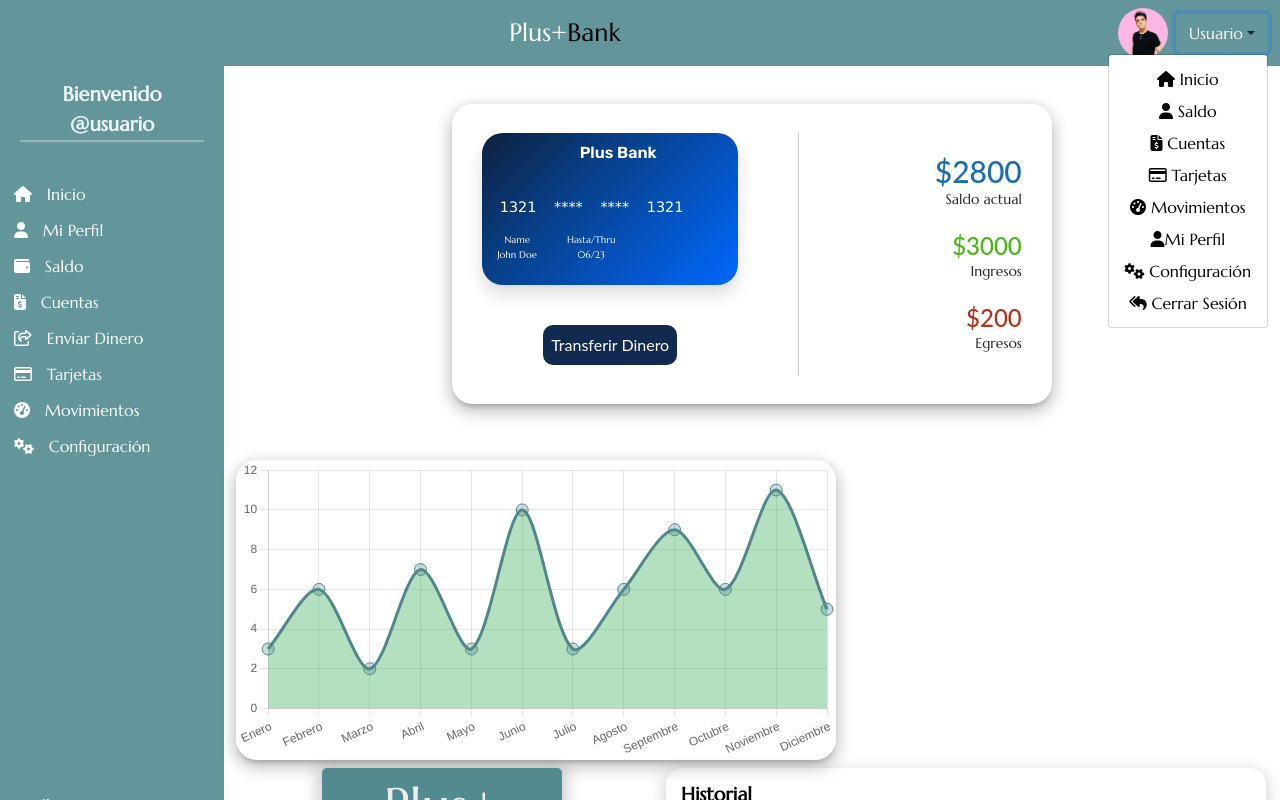
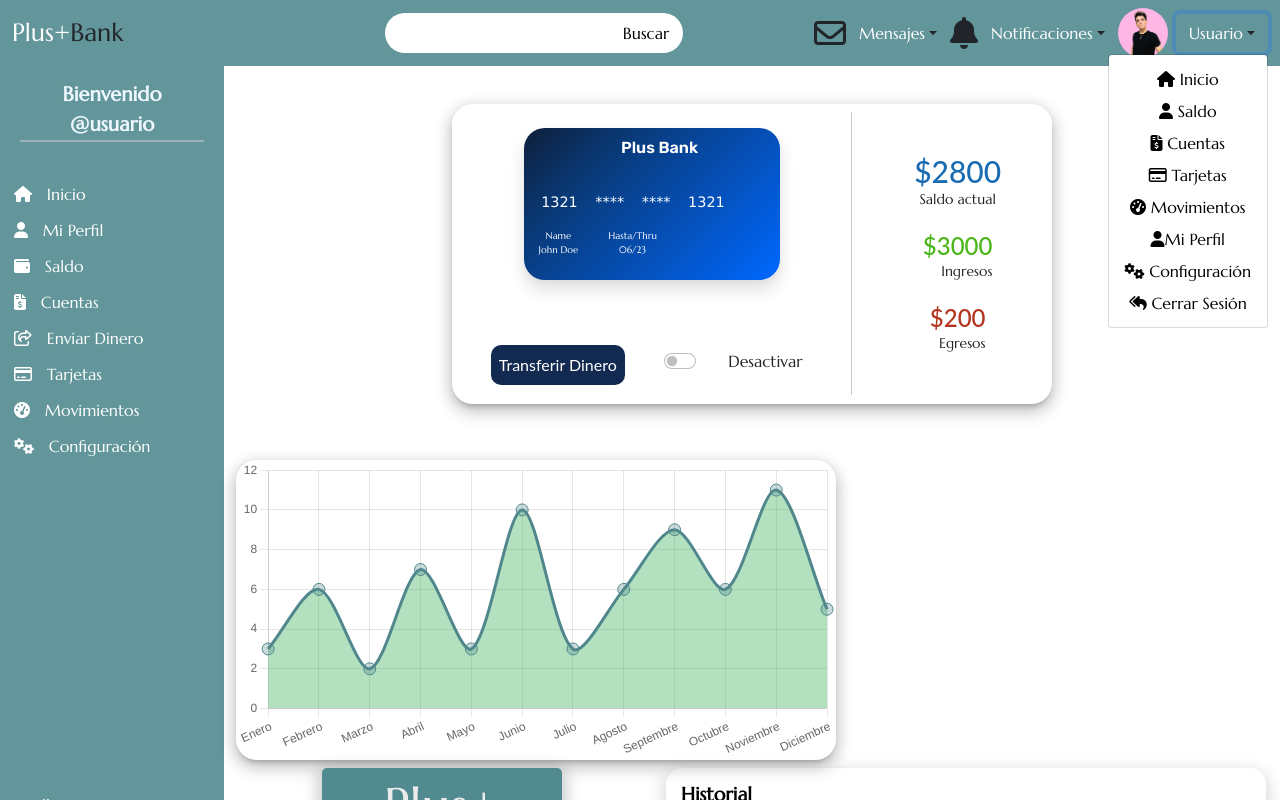
Before and after one commit to leandroheliz/Equipo42IDForIdeas, a React (Create React App) app: page /appHomebanking in a window 1280 px wide. Both pictures are taken after a click on the button "Usuario". Shown: the top 800 px of the page. Built offline with nearby package versions, Linux system fonts and the light colour scheme.

Commit message:
componentes home

```diff
--- a/src/Components/Pages/PagesHomebanking/Inicio.js
+++ b/src/Components/Pages/PagesHomebanking/Inicio.js
@@ -2,7 +2,6 @@ import Actividad from "./Actividad/Actividad";
 import Saldo from "./Saldo/Saldo";
 import Logo from "../../Logo/Logo";
 import Chart from "../Chart/Chart";
-// import Tarjeta from "./Tarjetas/Tarjeta";
 
 const Inicio = () => {
   return (
@@ -11,8 +10,6 @@ const Inicio = () => {
         <div className="col colHomebanking text-center">
         <Saldo/>
         <br/>
-        {/* <Tarjeta/>
-        <br/> */}
         </div>
         <div className="col mt-4">
          <Chart/>
--- a/src/Components/Pages/PagesHomebanking/NavHomebanking/NavHomebanking.js
+++ b/src/Components/Pages/PagesHomebanking/NavHomebanking/NavHomebanking.js
@@ -1,57 +1,38 @@
-import { Dropdown } from 'react-bootstrap';
-import { Link } from 'react-router-dom';
-import fotoPerfil from '../../PagesHomebanking/PerfilUsuario/Img/perfil.jpg';
+import { Mensajes, Notificaciones, Search, PerfilUsuario } from "./Widgets/WidgetsGeneral";
 
 const NavHomebanking = () => {
   return (
     <nav className="navbar navbar-expand-lg navbar-light navBarHomebanking">
       <div className="container-fluid">
-    <button className="navbar-toggler" type="button" data-bs-toggle="collapse" data-bs-target="#navbarSupportedContent" aria-controls="navbarSupportedContent" aria-expanded="false" aria-label="Toggle navigation">
+        <button
+          className="navbar-toggler"
+          type="button"
+          data-bs-toggle="collapse"
+          data-bs-target="#navbarSupportedContent"
+          aria-controls="navbarSupportedContent"
+          aria-expanded="false"
+          aria-label="Toggle navigation">
           <i className="fas fa-user-cog"></i>
         </button>
         <div className="collapse navbar-collapse" id="navbarSupportedContent">
+          <ul className="navbar-nav me-auto mb-2 mb-lg-0">
+            <li className="nav-item">
+              <span style={{ fontSize: "25px", color: "white" }}>Plus+</span>
+              <span style={{ fontSize: "25px" }}>Bank</span>
+            </li>
+          </ul>
           <ul className="navbar-nav mx-auto mb-2 mb-lg-0">
             <li className="nav-item">
-          <Link to="" className="text-decoration-none text-black">
-         <span style={{fontSize: "25px", color: "white"}}>Plus+</span><span style={{fontSize: "25px"}}>Bank</span>
-          </Link>
+              <Search />
             </li>
           </ul>
-<Dropdown>
-    <img src={fotoPerfil} className="img-fluid rounded-circle avatarPerfil me-2" alt="" />
-  <Dropdown.Toggle variant="ligth" id="dropdown-basic">
-  <span className="text-white">Usuario</span>
-  </Dropdown.Toggle>
-  <Dropdown.Menu className="text-center">
-    <Dropdown.Item href="#/action-1">
-      <Link to="" className="text-decoration-none text-black"> <i className="fas fa-home"></i> Inicio</Link>
-      </Dropdown.Item>
-    <Dropdown.Item href="#/action-2">
-    <Link to="saldo" className="text-decoration-none text-black"><i className="fas fa-user"></i> Saldo</Link>
-    </Dropdown.Item>
-    <Dropdown.Item href="#/action-3">
-    <Link to="cuentas" className="text-decoration-none text-black"><i className="fas fa-file-invoice-dollar"></i>  Cuentas</Link>
-    </Dropdown.Item>
-    <Dropdown.Item href="#/action-4">
-    <Link to="tarjetas" className="text-decoration-none text-black"><i className="far fa-credit-card"></i> Tarjetas</Link>
-    </Dropdown.Item>
-    <Dropdown.Item href="#/action-5">
-    <Link to="movimientos" className="text-decoration-none text-black"> <i className="fas fa-tachometer-alt"></i> Movimientos</Link>
-    </Dropdown.Item>
-    <Dropdown.Item href="#/action-6">
-    <Link to="profile" className="text-decoration-none text-black"> <i className="fas fa-user"></i>Mi Perfil</Link>
-    </Dropdown.Item>
-    <Dropdown.Item href="#/action-7">
-    <Link to="configuracion" className="text-decoration-none text-black"><i className="fas fa-cogs"></i> Configuración</Link>
-    </Dropdown.Item>
-    <Dropdown.Item href="#/action-8"><Link to="/" className="text-decoration-none text-black"><i class="fas fa-reply-all"></i> Cerrar Sesión</Link>
-    </Dropdown.Item>
-  </Dropdown.Menu>
-</Dropdown>
+          <Mensajes />
+          <Notificaciones />
+          <PerfilUsuario />
         </div>
       </div>
     </nav>
-  )
-}
+  );
+};
 
 export default NavHomebanking;
--- /dev/null
+++ b/src/Components/Pages/PagesHomebanking/NavHomebanking/Widgets/WidgetsGeneral.js
@@ -0,0 +1,155 @@
+import { Dropdown } from 'react-bootstrap';
+import { Link } from "react-router-dom";
+import fotoPerfil from "../../PerfilUsuario/Img/perfil.jpg";
+
+export const Mensajes = () => {
+  return (
+    <>
+      <Dropdown className="d-flex align-items-center justify-content-center">
+        <i className="far fa-envelope fa-2x"></i>
+        <Dropdown.Toggle variant="ligth" id="dropdown-basic">
+          <span className="text-white">Mensajes</span>
+        </Dropdown.Toggle>
+        <Dropdown.Menu className="text-center">
+          <Dropdown.Item href="#/action-1">
+            <span>Mensaje 1</span>
+          </Dropdown.Item>
+          <Dropdown.Item href="#/action-2">
+            <span>Mensaje 2</span>
+          </Dropdown.Item>
+          <Dropdown.Item href="#/action-3">
+            <span>Mensaje 3</span>
+          </Dropdown.Item>
+          <Dropdown.Item href="#/action-4">
+            <span>Mensaje 4</span>
+          </Dropdown.Item>
+          <Dropdown.Item href="#/action-5">
+            <span>Mensaje 5</span>
+          </Dropdown.Item>
+          <Dropdown.Item href="#/action-6">
+            <span>Mensaje 6</span>
+          </Dropdown.Item>
+          <Dropdown.Item href="#/action-7">
+            <span>Mensaje 6</span>
+          </Dropdown.Item>
+          <Dropdown.Item href="#/action-8">
+            <span>Mensaje 7</span>
+          </Dropdown.Item>
+        </Dropdown.Menu>
+      </Dropdown>
+    </>
+  );
+}
+
+export const Notificaciones = () => {
+  return (
+    <div>
+      <Dropdown className="d-flex align-items-center justify-content-center">
+        <i className="fas fa-bell fa-2x"></i>
+        <Dropdown.Toggle variant="ligth" id="dropdown-basic">
+          <span className="text-white">Notificaciones</span>
+        </Dropdown.Toggle>
+        <Dropdown.Menu className="text-center">
+          <Dropdown.Item href="#/action-1">
+            <span>Notificación 1</span>
+          </Dropdown.Item>
+          <Dropdown.Item href="#/action-2">
+            <span>Notificación 2</span>
+          </Dropdown.Item>
+          <Dropdown.Item href="#/action-3">
+            <span>Notificación3</span>
+          </Dropdown.Item>
+          <Dropdown.Item href="#/action-4">
+            <span>Notificación4</span>
+          </Dropdown.Item>
+          <Dropdown.Item href="#/action-5">
+            <span>Notificación 5</span>
+          </Dropdown.Item>
+          <Dropdown.Item href="#/action-6">
+            <span>Notificación 6</span>
+          </Dropdown.Item>
+          <Dropdown.Item href="#/action-7">
+            <span>Notificación 6</span>
+          </Dropdown.Item>
+          <Dropdown.Item href="#/action-8">
+            <span>Notificación 7</span>
+          </Dropdown.Item>
+        </Dropdown.Menu>
+      </Dropdown>
+    </div>
+  );
+};
+
+export const Search = () => {
+  return <>
+      <form className="d-flex">
+  <input type='text' name='buscar' placeholder='' class="me-2" aria-label="buscar"/>
+  <button type='boton'>Buscar</button>
+</form>
+  </>;
+};
+
+export const PerfilUsuario = () => {
+  return (
+    <>
+      <Dropdown>
+        <img
+          src={fotoPerfil}
+          className="img-fluid rounded-circle avatarPerfil me-2"
+          alt=""
+        />
+        <Dropdown.Toggle variant="ligth" id="dropdown-basic">
+          <span className="text-white">Usuario</span>
+        </Dropdown.Toggle>
+        <Dropdown.Menu className="text-center">
+          <Dropdown.Item href="#/action-1">
+            <Link to="" className="text-decoration-none text-black">
+              {" "}
+              <i className="fas fa-home"></i> Inicio
+            </Link>
+          </Dropdown.Item>
+          <Dropdown.Item href="#/action-2">
+            <Link to="saldo" className="text-decoration-none text-black">
+              <i className="fas fa-user"></i> Saldo
+            </Link>
+          </Dropdown.Item>
+          <Dropdown.Item href="#/action-3">
+            <Link to="cuentas" className="text-decoration-none text-black">
+              <i className="fas fa-file-invoice-dollar"></i> Cuentas
+            </Link>
+          </Dropdown.Item>
+          <Dropdown.Item href="#/action-4">
+            <Link to="tarjetas" className="text-decoration-none text-black">
+              <i className="far fa-credit-card"></i> Tarjetas
+            </Link>
+          </Dropdown.Item>
+          <Dropdown.Item href="#/action-5">
+            <Link to="movimientos" className="text-decoration-none text-black">
+              {" "}
+              <i className="fas fa-tachometer-alt"></i> Movimientos
+            </Link>
+          </Dropdown.Item>
+          <Dropdown.Item href="#/action-6">
+            <Link to="profile" className="text-decoration-none text-black">
+              {" "}
+              <i className="fas fa-user"></i>Mi Perfil
+            </Link>
+          </Dropdown.Item>
+          <Dropdown.Item href="#/action-7">
+            <Link
+              to="configuracion"
+              className="text-decoration-none text-black"
+            >
+              <i className="fas fa-cogs"></i> Configuración
+            </Link>
+          </Dropdown.Item>
+          <Dropdown.Item href="#/action-8">
+            <Link to="/" className="text-decoration-none text-black">
+              <i class="fas fa-reply-all"></i> Cerrar Sesión
+            </Link>
+          </Dropdown.Item>
+        </Dropdown.Menu>
+      </Dropdown>
+    </>
+  );
+}
--- a/src/Components/Pages/PagesHomebanking/Saldo/Saldo.js
+++ b/src/Components/Pages/PagesHomebanking/Saldo/Saldo.js
@@ -5,8 +5,25 @@ const Saldo = () => {
     <div className="container-saldo">
       <div className="saldo-col1">
         <Cards />
-        <div className="btns">
-          <button>Transferir Dinero</button>
+        <div className="container">
+          <div className="row d-flex align-items-center">
+            <div className="col">
+              <div className="btns">
+                <button>Transferir Dinero</button>
+              </div>
+            </div>
+            <div className="col mt-4">
+              <div class="form-check form-switch">
+                <input
+                  class="form-check-input"
+                  type="checkbox"
+                  role="switch"
+                  id="flexSwitchCheckDefault"
+                />
+                <span>Desactivar</span>
+              </div>
+            </div>
+          </div>
         </div>
       </div>
 
--- a/src/Components/Pages/PagesHomebanking/Tarjetas/Cards.js
+++ b/src/Components/Pages/PagesHomebanking/Tarjetas/Cards.js
@@ -2,7 +2,7 @@ import React from "react";
 
 const Cards = () => {
   return (
-    <div className="card-container">
+    <div className="card-container mt-3">
       <div className="card-header-title">Plus Bank</div>
       <div className="card-number">
         <span>1321</span>
--- a/src/index.css
+++ b/src/index.css
@@ -282,7 +282,7 @@ p {
   justify-content: center;
   align-items: center;
   border-right: 1px solid rgba(97, 97, 97, 0.349);
-  padding-right: 60px;
+  width: 100%;
 }
 
 .btns {
@@ -316,17 +316,14 @@ p {
 .saldo-col2 {
   display: flex;
   flex-direction: column;
-  align-items: flex-end;
+  align-items: center;
   justify-content: center;
-
-  margin-left: 1rem;
-  padding-left: 3rem;
+  width: 50%;
 }
 
 .saldo-actual {
   display: flex;
   flex-direction: column;
-  align-items: flex-end;
   padding: 0.7rem 0 0.7rem 0.7rem;
 }
 
@@ -511,6 +508,37 @@ p {
   display: grid;
   grid-template-columns: repeat(2, 1fr);
 }*/
+
+.boton{
+  border: none;
+  outline: none;
+  background: none;
+}
+
+
+form {
+  border-radius: 20px;
+  border: none;
+  background: rgb(255, 255, 255);
+  display: inline-block;
+  padding: 4px;
+}
+
+form > input {
+  border-radius: 20px;
+  border: none;
+  outline: none;
+  margin-left: 15px;
+  font-size: 20px;
+}
+
+form > button {
+  background: rgb(255, 255, 255);
+  border: none;
+  color: rgb(0, 0, 0);
+  padding: 4px 10px;
+  border-radius: 20px;
+}
 
 .contact-container {
   display: flex;
```
Lines whose indentation alone changed are shown as unchanged.
